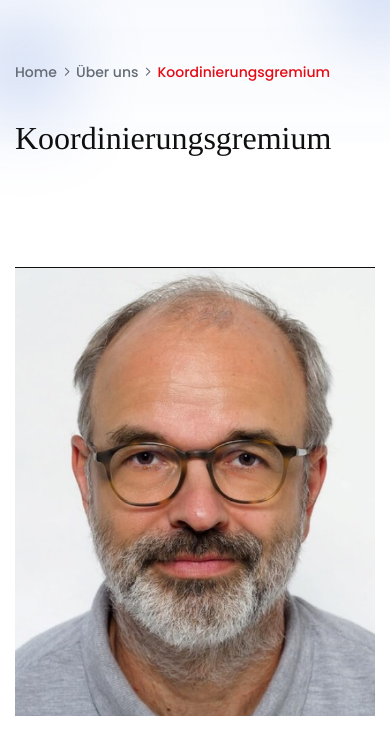
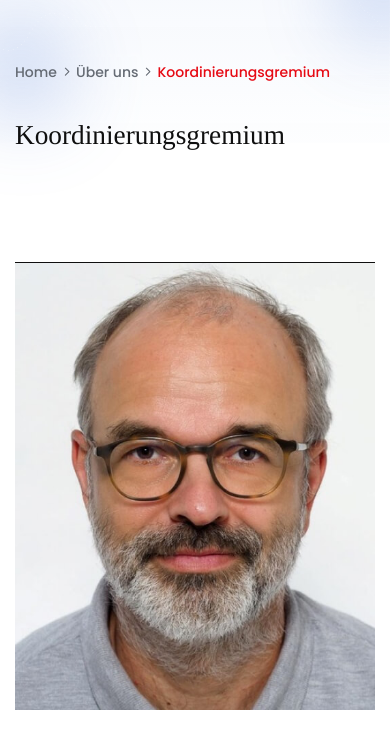
Before and after one commit to artemats/bamga, a website built with webpack: page src/html/team.html in a window 390 px wide. Shown: the part 70-808 px from the top of the page. Built offline with nearby package versions, Linux system fonts and the light colour scheme; files whose address does not match are found by name; a web font is replaced by a local one; what scrollmagic, scrollmagic-plugins would draw is missing.

Commit message:
fix: (General) change responsive title font size

```diff
--- a/src/html/team.html
+++ b/src/html/team.html
@@ -110,7 +110,7 @@
         </div>
       </div>
       <div class="row">
-        <div class="col-md-8">
+        <div class="col-12">
           <div class="section-title pl hideOnLoad hidden bottom">
             <h1 class="h-1">Koordinierungsgremium</h1>
           </div>
--- a/src/sass/base/_typography.scss
+++ b/src/sass/base/_typography.scss
@@ -18,9 +18,11 @@ h1{
 		}
 		@include d($xs){
 			font-size: 38px;
+			font-size: 7vw;
 		}
 		@include d($xxs){
 			font-size: 32px;
+			font-size: 7vw;
 		}
 }
 
```
Also changed, not shown: dist/bundle.js, dist/styles.css, dist/team.html.
